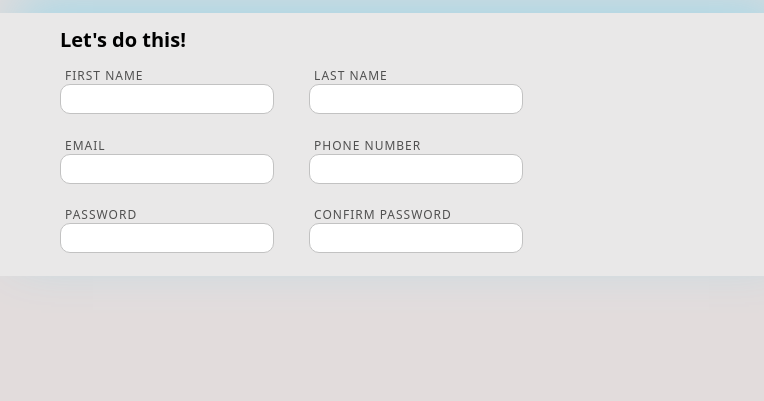
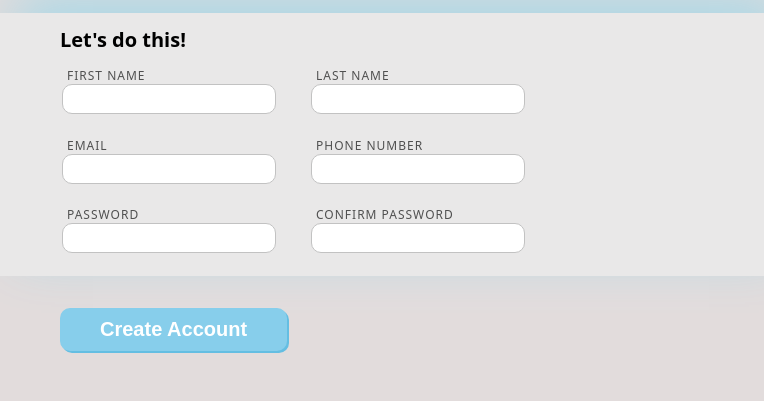
Before and after one commit to lsbdevops/odin-form, a plain HTML site: page index.html in a window 1280 px wide. Shown: the part 302-703 px from the top of the page, 516-1280 px from the left. Drawn offline with Linux system fonts and the light colour scheme.

Commit message:
Add and style create account (submit) button

```diff
--- a/index.html
+++ b/index.html
@@ -27,13 +27,13 @@
             </div>
             <div class="form-inputs">
                 <h1>Let's do this!</h2>
+                <form action="" method="get">
                     <fieldset>
                         <div class="form-row">
                             <ul>
                                 <li><label for="first_name">FIRST NAME</label></li>
                                 <li><input type="text" name="first_name" id="first_name"></li>
                             </ul>
-
                             <ul>
                                 <li><label for="last_name">LAST NAME</label></li>
                                 <li><input type="text" name="last_name" id="last_name"></li>
@@ -44,7 +44,6 @@
                                 <li><label for="email">EMAIL</label></li>
                                 <li><input type="email" name="email" id="email"></li>
                             </ul>
-
                             <ul>
                                 <li><label for="phone">PHONE NUMBER</label></li>
                                 <li><input type="tel" name="phone" id="phone"></li>
@@ -55,13 +54,16 @@
                                 <li><label for="password">PASSWORD</label></li>
                                 <li><input type="password" name="password" id="password"></li>
                             </ul>
-
                             <ul>
                                 <li><label for="confirmation">CONFIRM PASSWORD</label></li>
                                 <li><input type="password" name="password_confirmation" id="confirmation"></li>
                             </ul>
                         </div>
                     </fieldset>
+                </form>
+            </div>
+            <div class="button-container">
+                <button type="submit">Create Account</button>
             </div>
         </div>
     </body>
--- a/style.css
+++ b/style.css
@@ -120,3 +120,16 @@ input[type="text"], input[type="email"], input[type="tel"], input[type="password
     border-radius: 10px;
     padding: 10px;
 }
+
+.form-container button {
+    margin-left: 5vw;
+    margin-top: 2.5vw;
+    color: white;
+    background-color: skyblue;
+    padding: 10px 40px;
+    border: none;
+    border-radius: 10px;
+    font-weight: bold;
+    font-size: 2rem;
+    box-shadow: 2px 2px rgb(100, 190, 226);
+}
```
Lines whose indentation alone changed are shown as unchanged.
